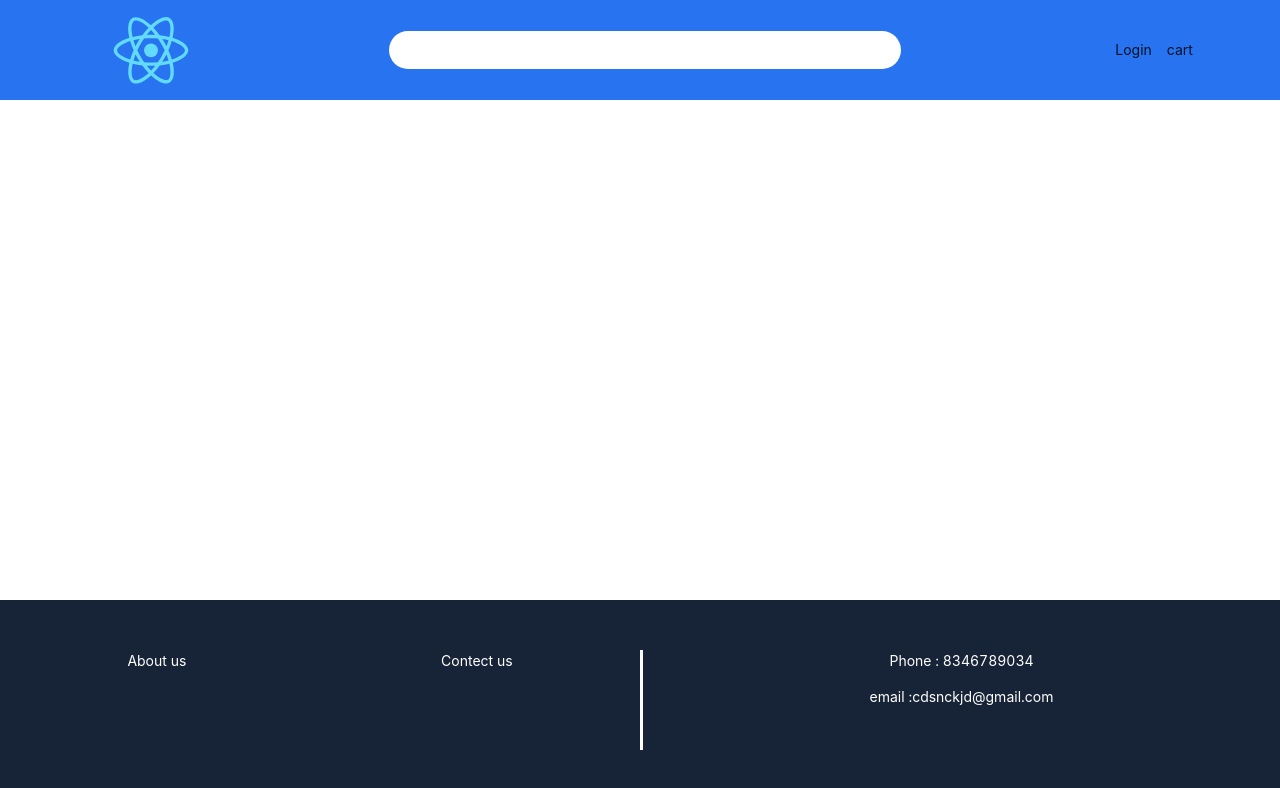
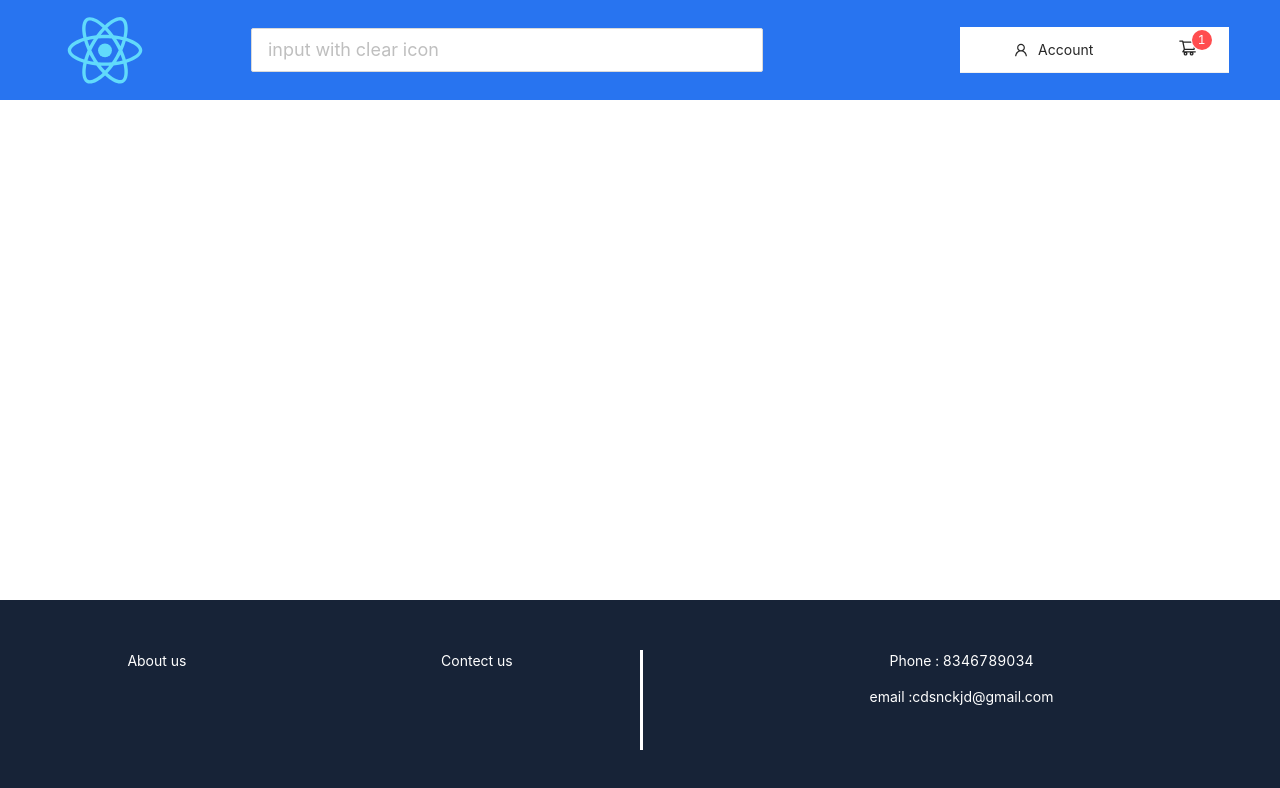
Before and after one commit to RaviSolanki0103/shopkart, a React (Create React App) app in the folder front_end/: page / in a window 1280 px wide. Shown: the top 788 px of the page. Built offline with nearby package versions, Linux system fonts and the light colour scheme.

Commit message:
Navbar completed...

```diff
--- a/front_end/src/App.css
+++ b/front_end/src/App.css
@@ -1,4 +1,4 @@
-@import '~antd/dist/antd.css';
+@import "~antd/dist/antd.css";
 
 .App {
   text-align: center;
--- a/front_end/src/components/navbar/Navbar.jsx
+++ b/front_end/src/components/navbar/Navbar.jsx
@@ -1,18 +1,59 @@
-import React from "react";
+import React, { useState } from "react";
 import "./navbar.css";
+import {
+  LoginOutlined,
+  ShoppingCartOutlined,
+  UserOutlined,
+} from "@ant-design/icons";
+import { Menu, Input, Badge } from "antd";
+const { SubMenu } = Menu;
 
 export default function Navbar() {
+  const [current, setCurrent] = useState("");
+  const status = true;
+
+  const handleClick = (e) => {
+    setCurrent(e.key);
+  };
+
+  const onChange = (e) => console.log(e.target.value);
+
   return (
     <nav className="main-navbar">
       <div className="navbar-icon"></div>
       <div className="navbar-search">
-        <input type="search" />
+        <Input
+          placeholder="input with clear icon"
+          allowClear
+          className="global-search"
+          onChange={onChange}
+        />
       </div>
       <div className="navbar-menu">
-        <ul>
-          <li>Login</li>
-          <li>cart</li>
-        </ul>
+        {status ? (
+          <Menu onClick={handleClick} selectedKeys={current} mode="horizontal">
+            {/* account menu with available options */}
+            <SubMenu key="account" icon={<UserOutlined />} title="Account">
+              <Menu.ItemGroup title="account">
+                <Menu.Item key="setting:1">Profile</Menu.Item>
+                <Menu.Item key="setting:2">Orders</Menu.Item>
+                <Menu.Item key="setting:3">wishlist</Menu.Item>
+              </Menu.ItemGroup>
+              <Menu.ItemGroup title="logout">
+                <Menu.Item key="setting:4">Logout</Menu.Item>
+              </Menu.ItemGroup>
+            </SubMenu>
+            {/* cart button with badge  */}
+            <Menu.Item key="cart">
+              <Badge count={1} offset={[4, 2]}>
+                <ShoppingCartOutlined className="svg-icon shopping-cart-icon" />
+              </Badge>
+            </Menu.Item>
+          </Menu>
+        ) : (
+          // login button
+          <LoginOutlined className="login-btn" />
+        )}
       </div>
     </nav>
   );
--- a/front_end/src/components/navbar/navbar.css
+++ b/front_end/src/components/navbar/navbar.css
@@ -1,27 +1,28 @@
+:root {
+  --header-size: 100px;
+  --primary-color: #2874f0;
+}
+
 .main-navbar {
-  background-color: #2874f0;
+  background-color: var(--primary-color);
   display: flex;
-  height: 100px;
+  height: var(--header-size);
   justify-content: space-around;
 }
 
 .navbar-menu {
   display: flex;
-  justify-content: center;
+  justify-content: flex-end;
   align-items: center;
+  width: 30%;
+  margin-right: 10px;
 }
 
 .navbar-menu ul {
-  margin: 0;
   display: flex;
-  justify-content: space-between;
+  justify-content: space-around;
   align-items: center;
-  column-gap: 15px;
-  width: 100%;
-}
-
-.navbar-menu ul li {
-  list-style-type: none;
+  width: 40%;
 }
 
 .navbar-icon {
@@ -38,9 +39,60 @@
   align-items: center;
 }
 
-.navbar-search input {
-  width: 100%;
-  border-radius: 50px;
-  padding: 8px 10px;
-  border: none;
+.navbar-search .global-search input {
+  font-size: 18px;
+  padding: 3px 5px;
 }
+
+.navbar-search .global-search svg {
+  width: 14px;
+  height: 14px;
+}
+
+.shopping-cart-icon svg {
+  width: 1.2rem;
+  height: 1.2rem;
+}
+
+.login-btn svg {
+  color: #fff;
+  width: 1.2rem;
+  height: 1.2rem;
+}
+
+@media only screen and (max-width: 1526px) {
+  .navbar-menu {
+    width: 30%;
+  }
+  .navbar-menu ul {
+    width: 70%;
+  }
+}
+
+@media only screen and (max-width: 1200px) {
+  .navbar-menu {
+    width: 30%;
+  }
+  .navbar-menu ul {
+    width: 70%;
+  }
+}
+@media only screen and (max-width: 801px) {
+  .navbar-menu {
+    width: 30%;
+  }
+  .navbar-search {
+    width: 60%;
+  }
+  .navbar-search .global-search input {
+    font-size: 12px;
+    padding: 0px;
+  }
+  .navbar-icon {
+    width: 20%;
+  }
+  .navbar-menu ul {
+    width: 35%;
+    height: 32%;
+  }
+}
```
